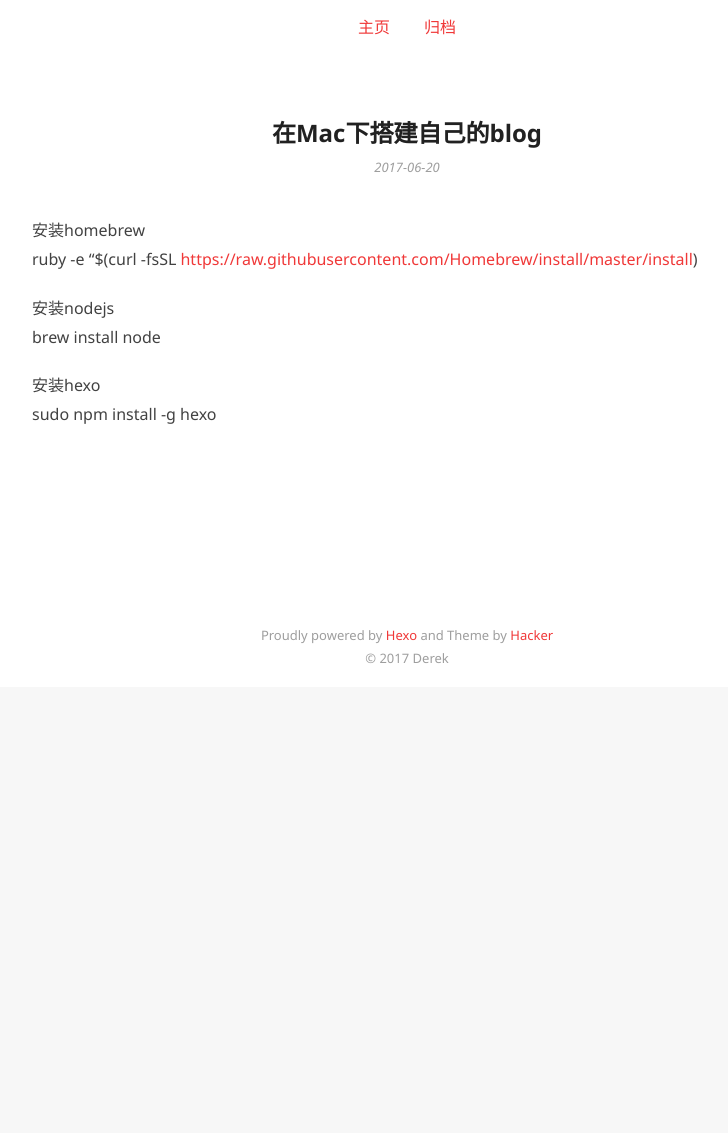
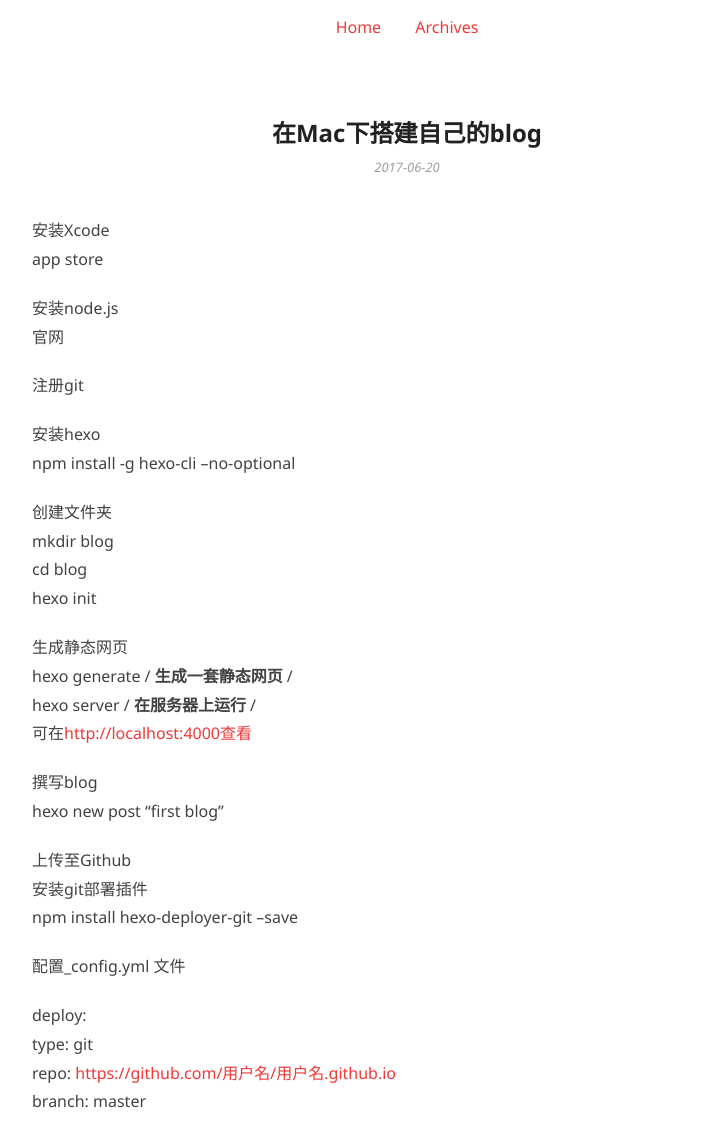
Before and after one commit to thestrongmind/thestrongmind.github.io, a plain HTML site: page index.html in a window 1280 px wide. Shown: the part 113-1246 px from the top of the page, without its empty margins (233-961 px from the left). Before the commit the page ends 800 px from the top, so only its background shows below. Drawn offline with Linux system fonts and the light colour scheme.

Commit message:
Site updated: 2017-06-20 09:19:08

```diff
--- a/index.html
+++ b/index.html
@@ -45,9 +45,9 @@
   <nav class="site-navigation">
     <ul>
 
-        <li><a href="/">主页</a></li>
+        <li><a href="/">Home</a></li>
 
-        <li><a href="/archives">归档</a></li>
+        <li><a href="/archives">Archives</a></li>
 
     </ul>
   </nav>
@@ -79,9 +79,17 @@
   <div class="article-content">
     <div class="entry">
 
-        <p>安装homebrew<br>ruby -e “$(curl -fsSL <a href="https://raw.githubusercontent.com/Homebrew/install/master/install" target="_blank" rel="external">https://raw.githubusercontent.com/Homebrew/install/master/install</a>)</p>
-<p>安装nodejs<br>brew install node  </p>
-<p>安装hexo<br>sudo npm install -g hexo  </p>
+        <p>安装Xcode<br>app store</p>
+<p>安装node.js<br>官网</p>
+<p>注册git</p>
+<p>安装hexo<br>npm install -g hexo-cli –no-optional</p>
+<p>创建文件夹<br>mkdir blog<br>cd blog<br>hexo init  </p>
+<p>生成静态网页<br>hexo generate /<strong> 生成一套静态网页 </strong>/<br>hexo server /<strong> 在服务器上运行 </strong>/<br>可在<a href="http://localhost:4000查看" target="_blank" rel="external">http://localhost:4000查看</a></p>
+<p>撰写blog<br>hexo new post “first blog”</p>
+<p>上传至Github<br>安装git部署插件<br>npm install hexo-deployer-git –save</p>
+<p>配置_config.yml 文件</p>
+<p>deploy:<br>  type: git<br>  repo: <a href="https://github.com/用户名/用户名.github.io" target="_blank" rel="external">https://github.com/用户名/用户名.github.io</a><br>  branch: master</p>
+<p>同步<br>hexo clean<br>hexo generate<br>hexo deploy</p>
 
 
     </div>
```
Also changed, not shown: 2017/06/20/first-blog/index.html (+19 -8 lines), archives/2017/06/index.html (+3 -3 lines), archives/2017/index.html (+3 -3 lines), archives/index.html (+4 -4 lines).
